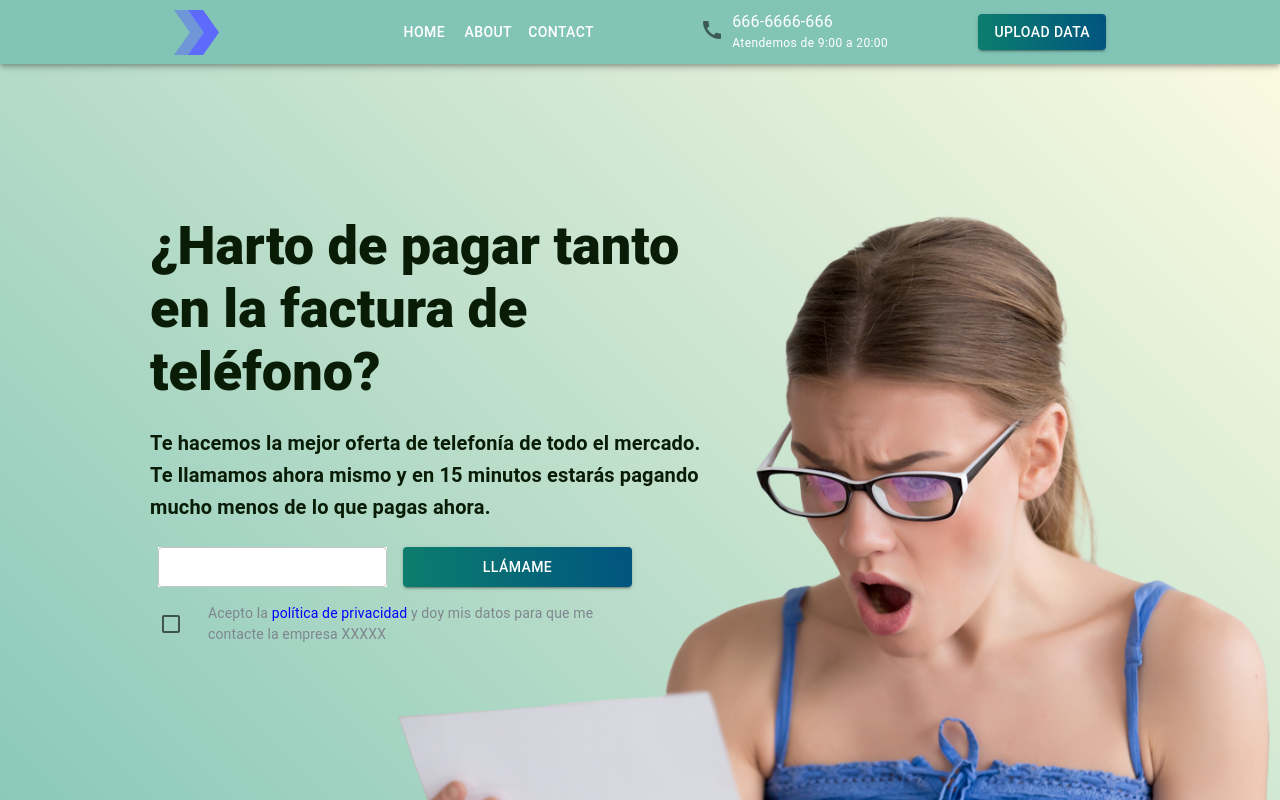
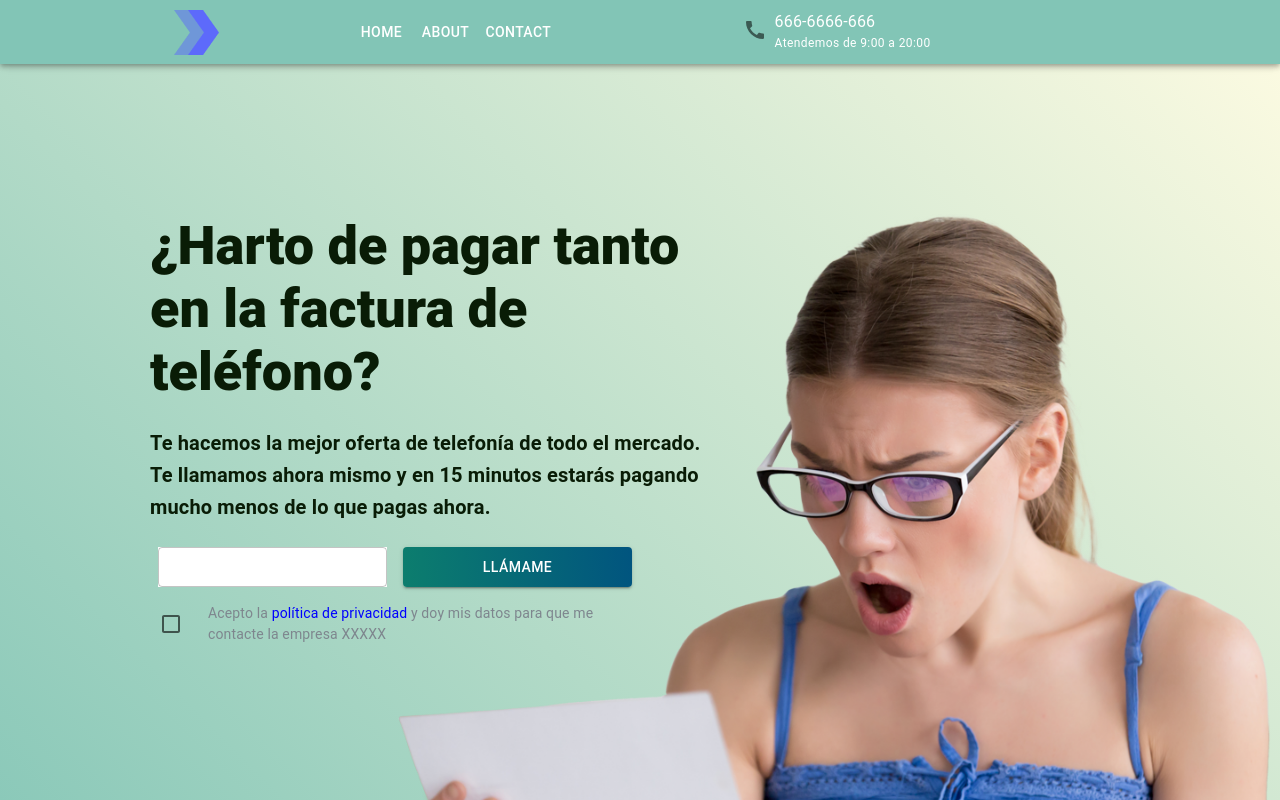
Before and after one commit to Palash101/ahooro, a React (Create React App) app: page / in a window 1280 px wide. Shown: the top 800 px of the page. Built offline with nearby package versions, Linux system fonts and the light colour scheme.

Commit message:
updated work

```diff
--- a/src/Home/index.js
+++ b/src/Home/index.js
@@ -40,8 +40,8 @@ export default function Home() {
                         timeStamp: ts,
                     }
                     const result = await createLead(d)
-                    console.log(result, 'result')
                     setChecked(false)
+                    setPhone("")
                     setLoading(false)
                 })
         }
@@ -87,6 +87,7 @@ export default function Home() {
                                                 required
                                                 size="small"
                                                 type='phone'
+                                                value={phone}
                                                 onChange={(e) => setPhone(e.target.value)}
                                             />
                                         </Box>
--- a/src/component/NavBar.js
+++ b/src/component/NavBar.js
@@ -26,9 +26,7 @@ export default function NavBar(props) {
     const [mobileOpen, setMobileOpen] = React.useState(false);
     const [width, setWidth] = useState(null)
     const [user, setUser] = useState(localStorage.getItem("user"))
-    console.log("width: ", width);
     const ref = useRef(null)
-    console.log("ref: ", ref);
 
     useEffect(() => {
         setWidth(ref.current.clientWidth)
@@ -48,7 +46,7 @@ export default function NavBar(props) {
             </Box>
             <Divider />
             <List>
-                <Buttons onClick={() => navigate('/upload-data')}>Upload Data</Buttons>
+                {/* <Buttons onClick={() => navigate('/upload-data')}>Upload Data</Buttons> */}
                 {navItems.map((item) => (
                     <ListItem key={item} disablePadding>
                         <ListItemButton sx={{ textAlign: 'center' }}>
@@ -106,7 +104,7 @@ export default function NavBar(props) {
                                         localStorage.clear()
                                         setUser(null)
                                     }}>Logout</Buttons> */}
-                                <Buttons onClick={() => navigate('/upload-data')}>Upload Data</Buttons>
+                                {/* <Buttons onClick={() => navigate('/upload-data')}>Upload Data</Buttons> */}
                             </Box>
                             {/* // <Buttons onClick={loginClick}>Login</Buttons> */}
                         </Box>
--- a/src/routes/index.js
+++ b/src/routes/index.js
@@ -46,7 +46,7 @@ const AppRoutes = () => {
         {/* <Route exact path="/sign-in" element={<SignIn />} /> */}
         <Route exact path="/" element={<Home />} />
         <Route exact path="/privacy-policy" element={<PrivacyPolicy />} />
-        <Route exact path="/upload-data" element={<UploadData />} />
+        {/* <Route exact path="/upload-data" element={<UploadData />} /> */}
         <Route element={<PrivateRoutes />}>
         </Route>
       </Routes>
```
